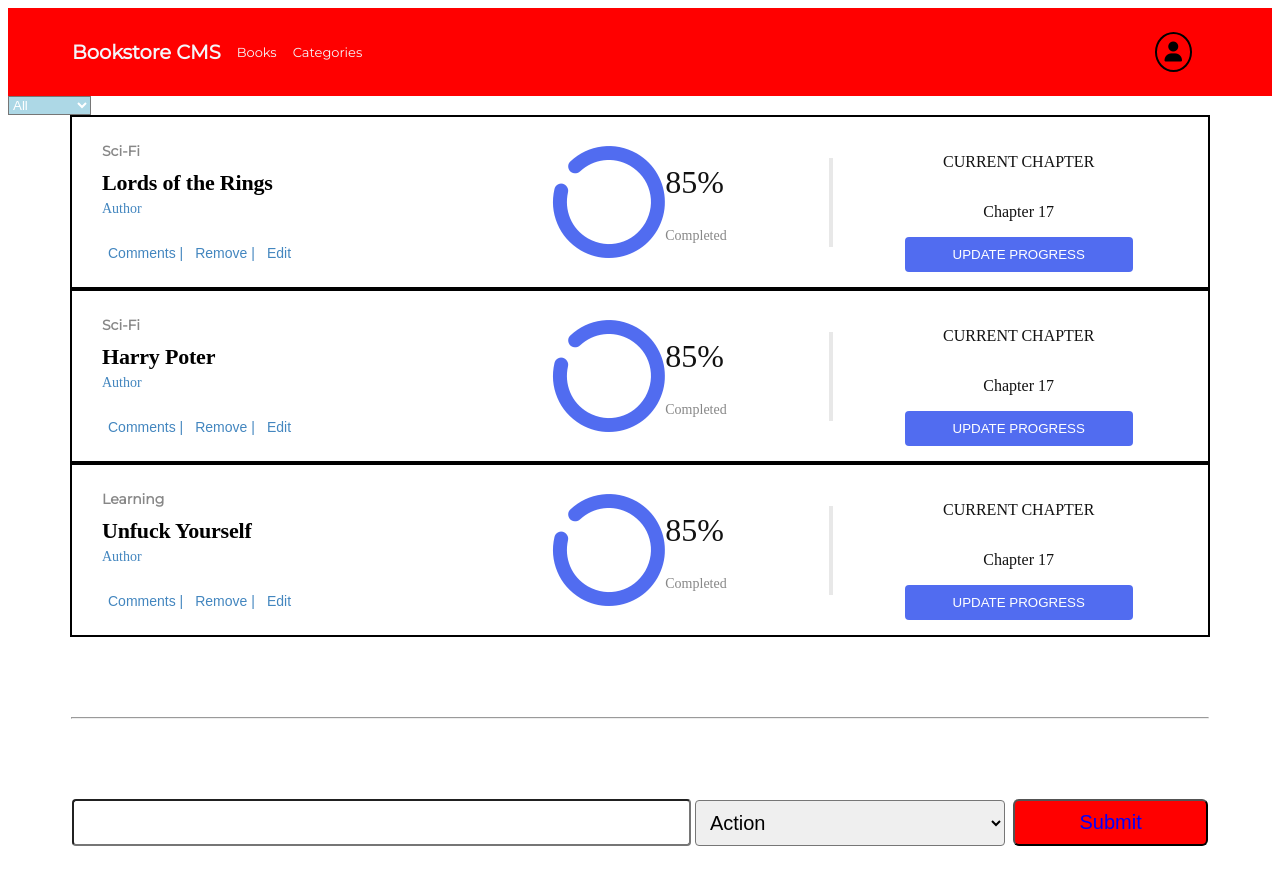
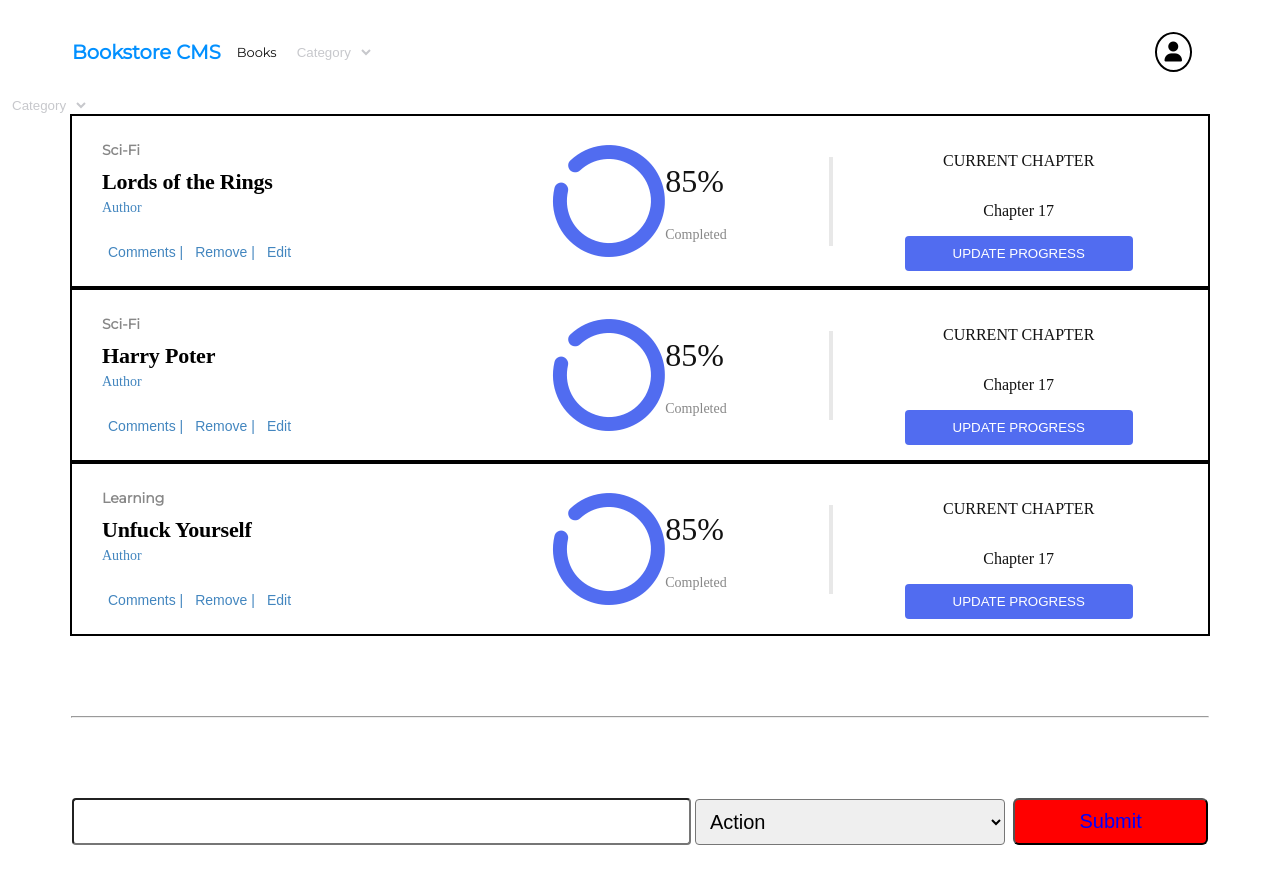
Before and after one commit to mariosknl/book_store, a React (Create React App) app: page / in a window 1280 px wide. Shown: the top 884 px of the page. Built offline with nearby package versions, Linux system fonts and the light colour scheme.

Commit message:
add styling to navbar

```diff
--- a/src/components/CategoryFilter.js
+++ b/src/components/CategoryFilter.js
@@ -4,8 +4,10 @@ import { useSelector } from 'react-redux';
 import PropTypes from 'prop-types';
 
 const CategoryFilterSelect = styled.select`
-  background: lightblue;
-  color: white;
+background: transparent;
+color: #c7c8cc;
+border: none;
+outline: none;
 `;
 
 export default function CategoryFilter(props) {
@@ -16,7 +18,7 @@ export default function CategoryFilter(props) {
 
   return (
     <CategoryFilterSelect onChange={handleChange}>
-      <option value="All">All</option>
+      <option value="All">Category</option>
       {categories.map(category => {
         count += 1;
         return <option value={category} key={count}>{category}</option>;
--- a/src/components/Navbar.js
+++ b/src/components/Navbar.js
@@ -1,12 +1,13 @@
 import React from 'react';
 import styled from 'styled-components';
+import CategoryFilter from './CategoryFilter';
 
 const StyledNavbar = styled.nav`
 box-sizing: border-box;
 display: flex;
 align-items: center;
 justify-content: space-between;
-  background: red;
+background: #fff;
 padding: 0 4rem;
 font-family: 'Montserrat', sans-serif;
 
@@ -19,16 +20,25 @@ const StyledNavbar = styled.nav`
   li {
     margin-right: 1rem;
     padding: 0;
-      color: #F4F5F9;
+    color: #f4f5f9;
     font-size: 13px;
   }
+
+  li:nth-child(1) {
+    color: #0290ff;
   }
+
+  li:nth-child(2) {
+    color: #121212;
+  }
+}
+
 i {
   font-size: 20px;
   padding: 0.5rem;
   margin-right: 1rem;
   border: 2px solid #000;
-      border-radius 50%;
+  border-radius: 50%;
 }
 `;
 
@@ -38,7 +48,9 @@ export default function Navbar() {
       <ul>
         <li><h1>Bookstore CMS</h1></li>
         <li>Books</li>
-        <li>Categories</li>
+        <li>
+          <CategoryFilter />
+        </li>
       </ul>
       <div>
         <i className="fas fa-user" />
--- a/src/containers/BooksForm.js
+++ b/src/containers/BooksForm.js
@@ -25,6 +25,7 @@ const StyledBookForm = styled.form`
   .title {
     flex-grow: 3;
     margin-right: 3rem;
+
     input {
       font-size: 20px;
       width: 100%;
@@ -36,6 +37,7 @@ const StyledBookForm = styled.form`
   .category {
     flex-grow: 2;
     margin-right: 0.5rem;
+
     select {
       box-sizing: border-box;
       width: 100%;
@@ -43,9 +45,7 @@ const StyledBookForm = styled.form`
       font-size: 20px;
       text-align-last: left;
       border-radius: 4px;
-
     }
-
   }
 `;
 class BooksForm extends Component {
```
Lines whose indentation alone changed are shown as unchanged.
